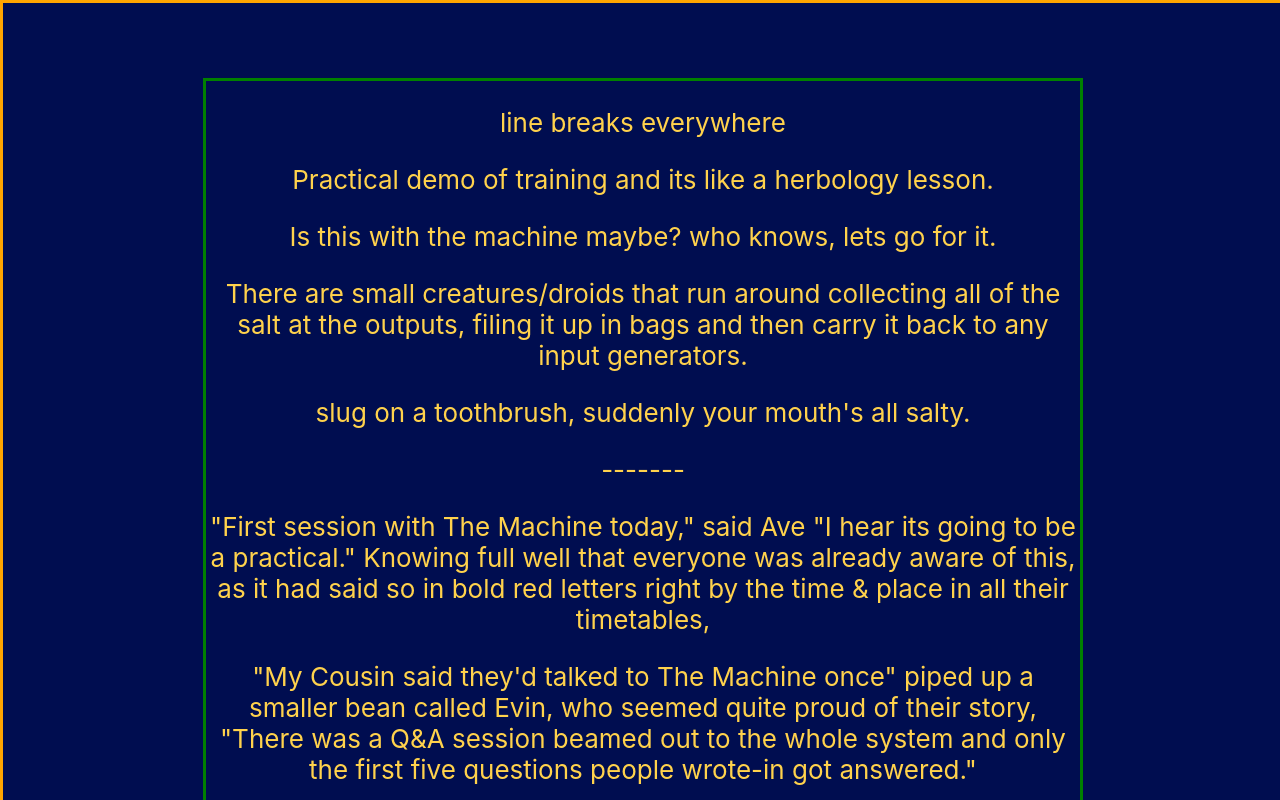
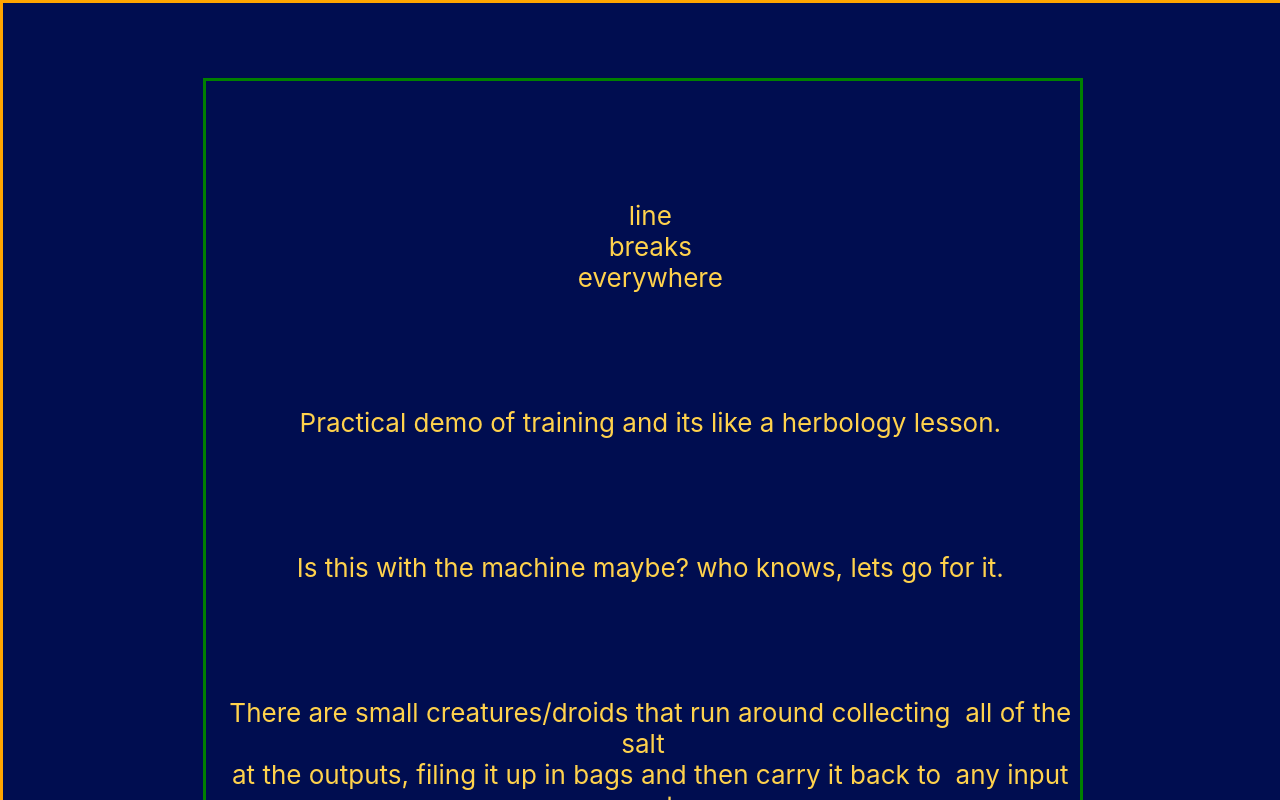
Before and after one commit to daoslies/Salt_Thoughts, a React (Create React App) app: page / in a window 1280 px wide. Shown: the top 800 px of the page. Built offline with nearby package versions, Linux system fonts and the light colour scheme; the HTML template or start-up script is replaced by a standard one.

Commit message:
add whiteSpace: pre-wrap to chapter-text

```diff
--- a/src/index.js
+++ b/src/index.js
@@ -12,6 +12,7 @@ root.render(
     <div className="book" id="bookcheck">
       <div
         className="chapter-text"
+        style={{ whiteSpace: "pre-wrap" }}
         dangerouslySetInnerHTML={{ __html: ChapterText }}
         onMouseDown={(e) => e.stopPropagation()}
       />
```
